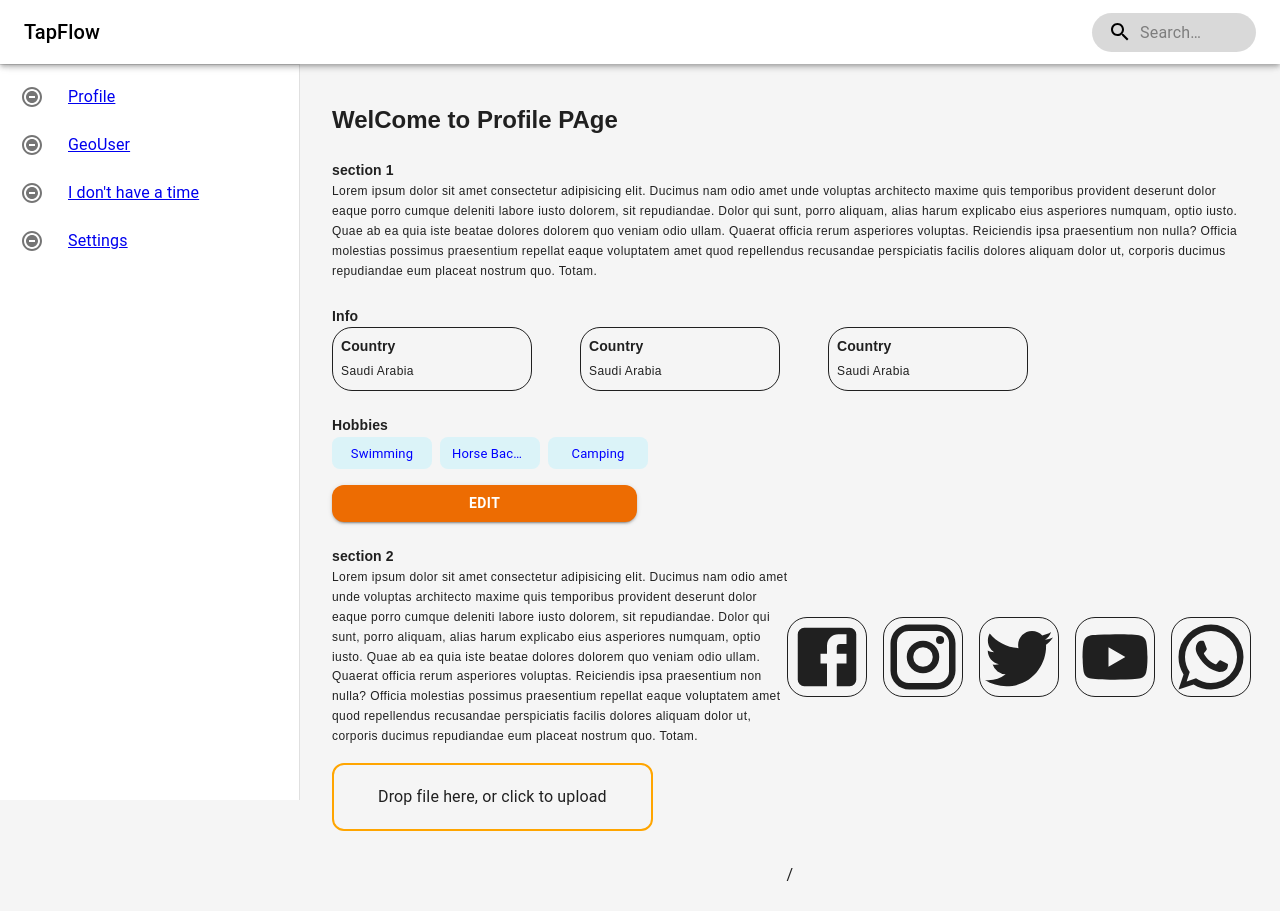
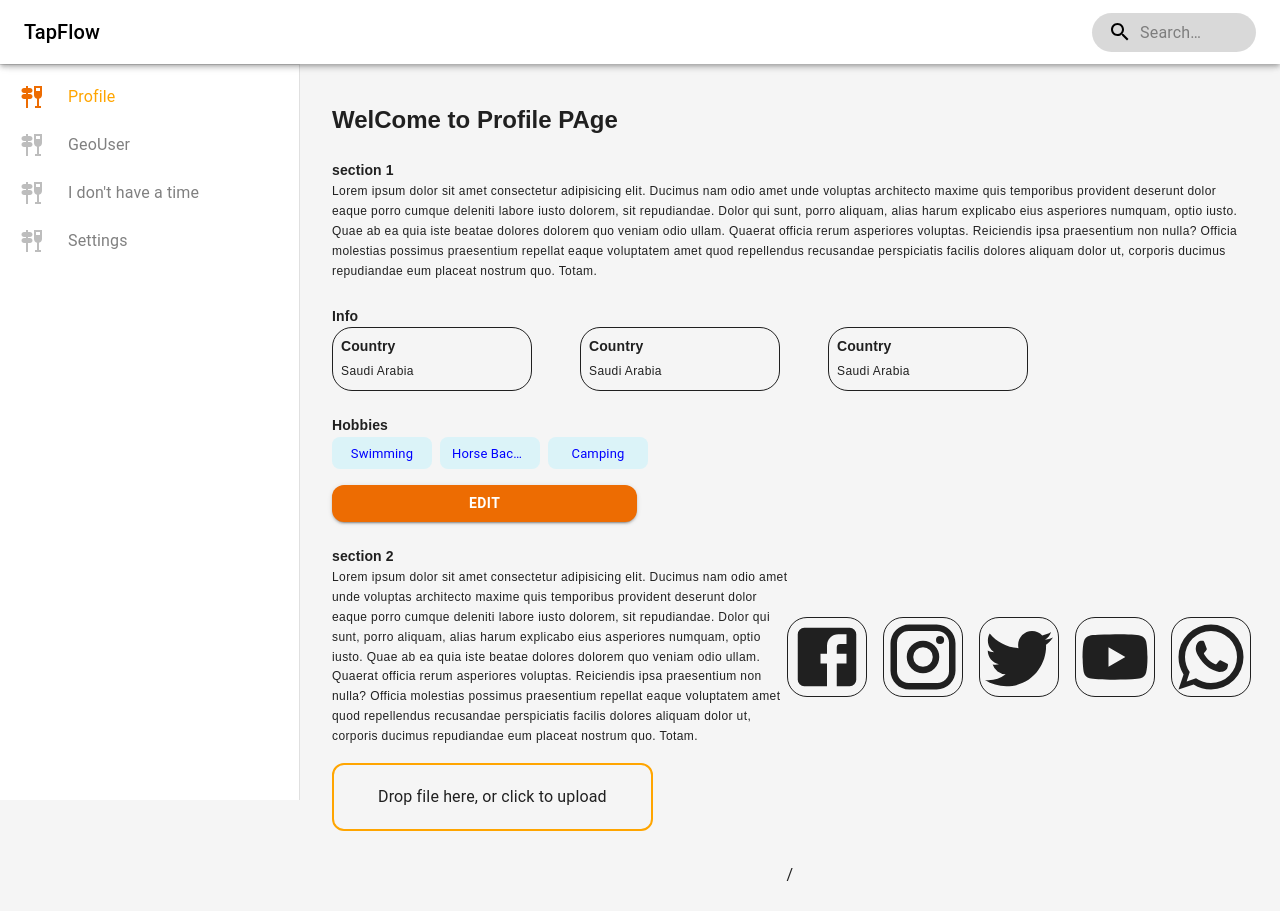
Before and after one commit to AliAl-Muhaisen/tapflow_ass, a React (Create React App) app: page /profile in a window 1280 px wide. Built offline with nearby package versions, Linux system fonts and the light colour scheme.

Commit message:
re-design sidebar links

```diff
--- a/src/components/formik/imageInput.tsx
+++ b/src/components/formik/imageInput.tsx
@@ -1,4 +1,3 @@
-import * as React from "react";
 import Grid from "@mui/material/Grid";
 import Badge from "@mui/material/Badge";
 import Avatar from "@mui/material/Avatar";
@@ -16,7 +15,6 @@ const ImageInput = (props: any) => {
     reader.onload = function (onLoadEvent: any) {
       setImage(onLoadEvent.target.result);
       props.setValue(onLoadEvent.target.result);
-      // setUploadData(undefined);
     };
     if (event.target.files[0] != null || event.target.files[0] != undefined) {
       reader.readAsDataURL(event.target.files[0]);
--- a/src/components/layout/header/sideBar.tsx
+++ b/src/components/layout/header/sideBar.tsx
@@ -12,11 +12,10 @@ import ListItem from "@mui/material/ListItem";
 import ListItemButton from "@mui/material/ListItemButton";
 import ListItemIcon from "@mui/material/ListItemIcon";
 import ListItemText from "@mui/material/ListItemText";
-import DoNotDisturbOnTotalSilenceIcon from "@mui/icons-material/DoNotDisturbOnTotalSilence";
 import SearchAppBar from "./appBar";
 import GeoUserPage from "../../../pages/geoUserPage";
 import ProfilePage from "../../../pages/profilePage";
-
+import TapasIcon from "@mui/icons-material/Tapas";
 import { Route, Link, Routes } from "react-router-dom";
 export const drawerWidth = 300;
 const openedMixin = (theme: Theme): CSSObject => ({
@@ -69,7 +68,7 @@ const Drawer = styled(MuiDrawer, {
 export default function SideBar() {
   const theme = useTheme();
   const [open, setOpen] = React.useState(true);
-
+  const [selectedLink, setSelectedLink] = React.useState<number>(0);
   const handleDrawerOpen = () => {
     setOpen(true);
   };
@@ -102,7 +101,16 @@ export default function SideBar() {
             { name: "I don't have a time", path: "/profile" },
             { name: "Settings", path: "/" },
           ].map((route, index) => (
-            <Link to={route.path} key={index}>
+            <Link
+              to={route.path}
+              key={index}
+              color="red"
+              style={{
+                textDecoration: "none",
+                color: selectedLink === index ? "orange" : "gray",
+              }}
+              onClick={() => setSelectedLink(index)}
+            >
               <ListItem
                 key={route.name}
                 disablePadding
@@ -122,7 +130,9 @@ export default function SideBar() {
                       justifyContent: "center",
                     }}
                   >
-                    <DoNotDisturbOnTotalSilenceIcon />
+                    <TapasIcon
+                      color={selectedLink === index ? "warning" : "disabled"}
+                    />
                   </ListItemIcon>
 
                   <ListItemText
--- a/src/components/profile/profileUi.tsx
+++ b/src/components/profile/profileUi.tsx
@@ -11,7 +11,7 @@ import YouTubeIcon from "@mui/icons-material/YouTube";
 import WhatsAppIcon from "@mui/icons-material/WhatsApp";
 import { useDropzone } from "react-dropzone";
 export default function ProfileUi() {
-  const { acceptedFiles, getRootProps, getInputProps } = useDropzone();
+  const { getRootProps, getInputProps } = useDropzone();
   return (
     <Grid
       container
@@ -205,9 +205,9 @@ export default function ProfileUi() {
             border: 2,
             borderRadius: 3,
             borderColor: "orange",
-            py:2.5,
-            px:5.5,
-            my:2
+            py: 2.5,
+            px: 5.5,
+            my: 2,
           }}
         >
           <input {...getInputProps()} />
```
